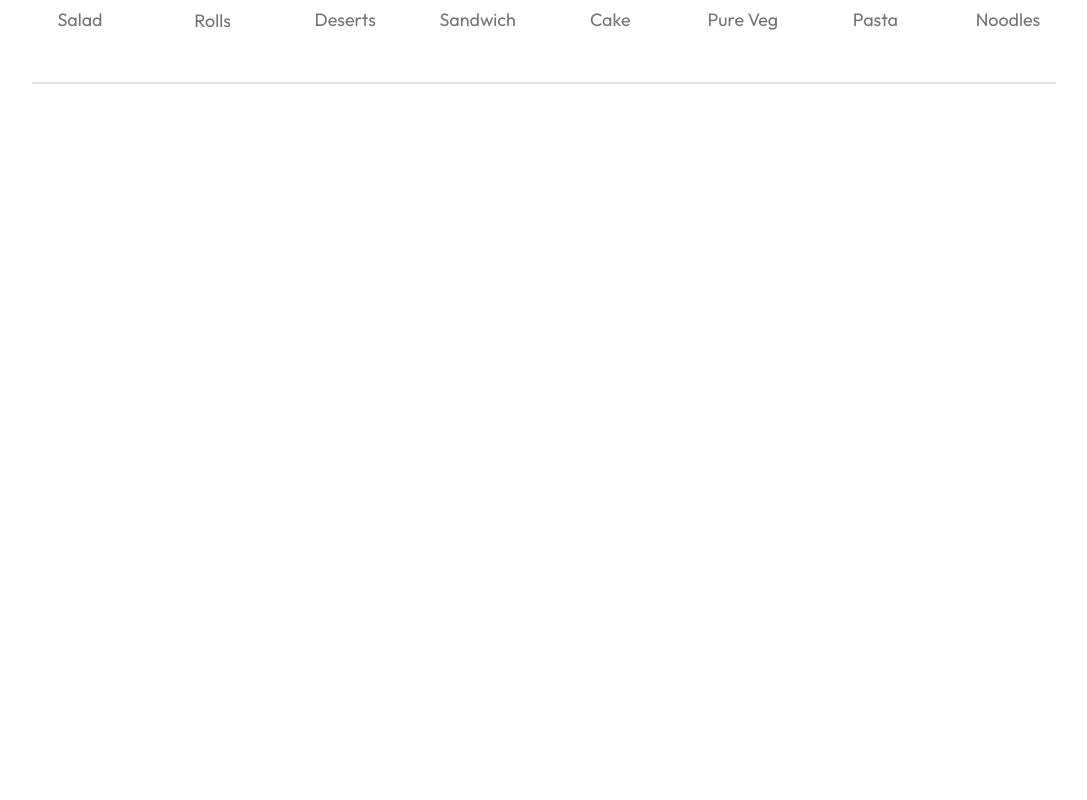
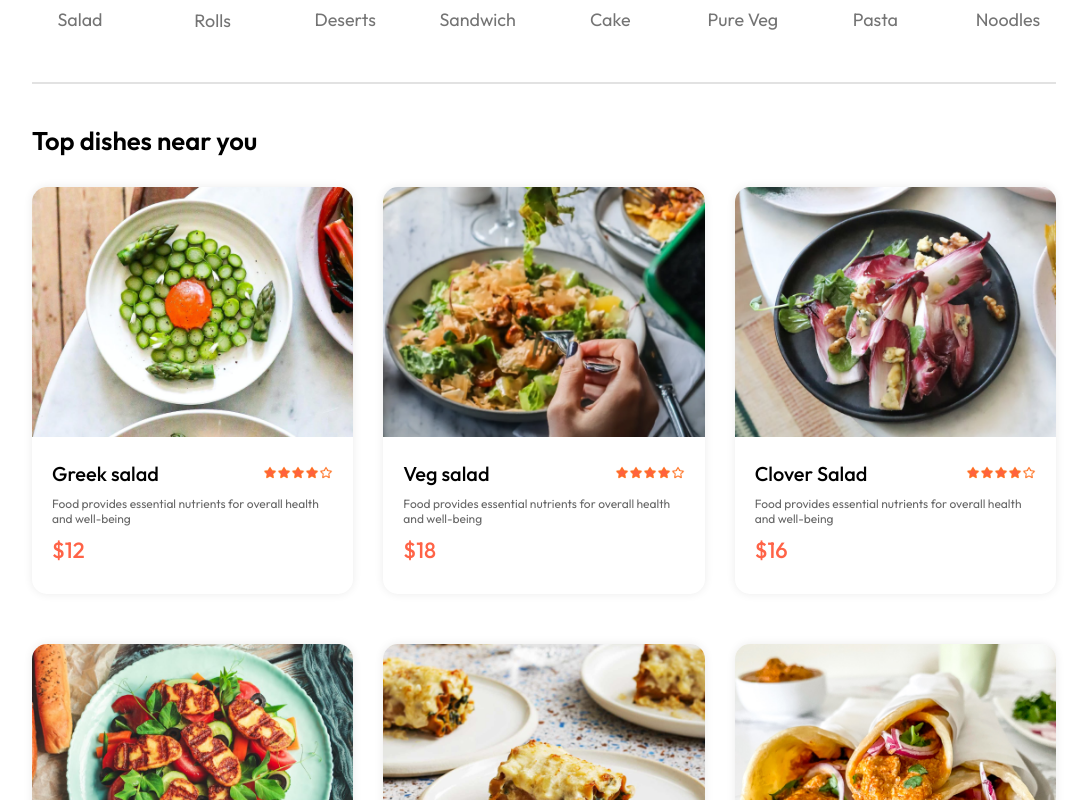
Before and after one commit to bhandaripawan8/Full-Stack-Food-Store, a React (Vite) app in the folder frontend/: page / in a window 1280 px wide. Shown: the part 820-1620 px from the top of the page, without its empty margins (96-1183 px from the left). Before the commit the page ends 914 px from the top, so only its background shows below. Built offline with nearby package versions, Linux system fonts and the light colour scheme.

Commit message:
context api setup, food_item passed through context value, all items card done

```diff
--- /dev/null
+++ b/frontend/src/Context/StoreContext.jsx
@@ -0,0 +1,18 @@
+import { createContext } from "react";
+import { food_list } from "../assets/frontend_assets/assets";
+
+export const StoreContext = createContext(null)
+
+const StoreContextProvider = (props) =>{
+    const contextValue = {
+        food_list
+    }
+
+    return (
+        <StoreContext.Provider value={contextValue}>
+            {props.children}
+        </StoreContext.Provider>
+    )
+}
+
+export default StoreContextProvider;
--- /dev/null
+++ b/frontend/src/components/FoodDisplay/FoodDisplay.css
@@ -0,0 +1,62 @@
+.food-display{
+    margin-top: 30px;
+}
+
+.food-display h2{
+    font-size: max(2vw, 24px);
+    font-weight: 600;
+}
+
+.food-display-list{
+    display: grid;
+    grid-template-columns: repeat(auto-fill, minmax(240px, 1fr));
+    margin-top: 30px;
+    gap: 30px;
+    row-gap: 50px;
+}
+
+.food-item{
+    width: 100%;
+    margin: auto;
+    border-radius: 15px;
+    box-shadow: 0px 0px 10px #00000015;
+    transition: 0.3s;
+    animation: fadeIn 1s;
+}
+
+.food-item-image{
+    width: 100%;
+    border-radius: 15px 15px 0px 0px;
+}
+
+.food-item-info{
+    padding: 20px;
+}
+
+.food-item-name-rating{
+    display: flex;
+    justify-content: space-between;
+    align-items: center;
+    margin-bottom: 10px;
+}
+
+.food-item-name-rating p{
+    font-size: 20px;
+    font-weight: 500;
+}
+
+.food-item-name-rating img{
+    width: 70px;
+}
+
+.food-item-desc{
+    color: #676767;
+    font-size: 12px;
+}
+
+.food-item-price{
+    color: tomato;
+    font-size: 22px;
+    font-weight: 500;
+    margin: 10px 0px;
+}
--- /dev/null
+++ b/frontend/src/components/FoodDisplay/FoodDisplay.jsx
@@ -0,0 +1,20 @@
+import React, { useContext } from 'react'
+import './FoodDisplay.css'
+import {StoreContext} from '../../Context/StoreContext'
+import FoodItem from '../FoodItem/FoodItem'
+
+const FoodDisplay = ({category}) => {
+  const {food_list} = useContext(StoreContext)
+  return (
+    <div className='food-display' id='food-display'>
+      <h2>Top dishes near you</h2>
+      <div className='food-display-list'>
+        {food_list.map((item, index)=>{
+          return(<FoodItem key={index} id={item._id} name={item.name} description={item.description} price={item.price} image={item.image}/>)
+        })}
+      </div>
+    </div>
+  )
+}
+
+export default FoodDisplay
--- /dev/null
+++ b/frontend/src/components/FoodItem/FoodItem.jsx
@@ -0,0 +1,23 @@
+import React from "react";
+import "./FoodItem.css";
+import { assets } from "../../assets/frontend_assets/assets";
+
+const FoodItem = ({ id, name, price, description, image }) => {
+  return (
+    <div className="food-item">
+      <div className="food-item-img-container">
+        <img className="food-item-image" src={image} alt="" />
+      </div>
+      <div className="food-item-info">
+        <div className="food-item-name-rating">
+          <p>{name}</p>
+          <img src={assets.rating_starts} alt="" />
+        </div>
+        <p className="food-item-desc">{description}</p>
+        <p className="food-item-price">${price}</p>
+      </div>
+    </div>
+  );
+};
+
+export default FoodItem;
--- a/frontend/src/main.jsx
+++ b/frontend/src/main.jsx
@@ -3,11 +3,14 @@
 import App from './App.jsx'
 import './index.css'
 import {BrowserRouter} from 'react-router-dom'
+import StoreContextProvider from './Context/StoreContext.jsx'
 
 
 ReactDOM.createRoot(document.getElementById('root')).render(
   <BrowserRouter>
+  <StoreContextProvider>
      <App />
+  </StoreContextProvider>
   </BrowserRouter>
   ,
 )
--- a/frontend/src/pages/Home/Home.jsx
+++ b/frontend/src/pages/Home/Home.jsx
@@ -2,6 +2,7 @@
 import './Home.css'
 import Header from '../../components/Header/Header'
 import ExploreMenu from '../../components/ExploredMenu/ExploreMenu'
+import FoodDisplay from '../../components/FoodDisplay/FoodDisplay'
 
 const Home = () => {
   const [category, setCategory] = useState('All');
@@ -9,6 +10,7 @@
     <div>
         <Header/>
         <ExploreMenu category={category} setCategory={setCategory}/>
+        <FoodDisplay category= {category}/>
     </div>
   )
 }
```
Also changed, not shown: frontend/src/components/FoodItem/FoodItem.css (added).
